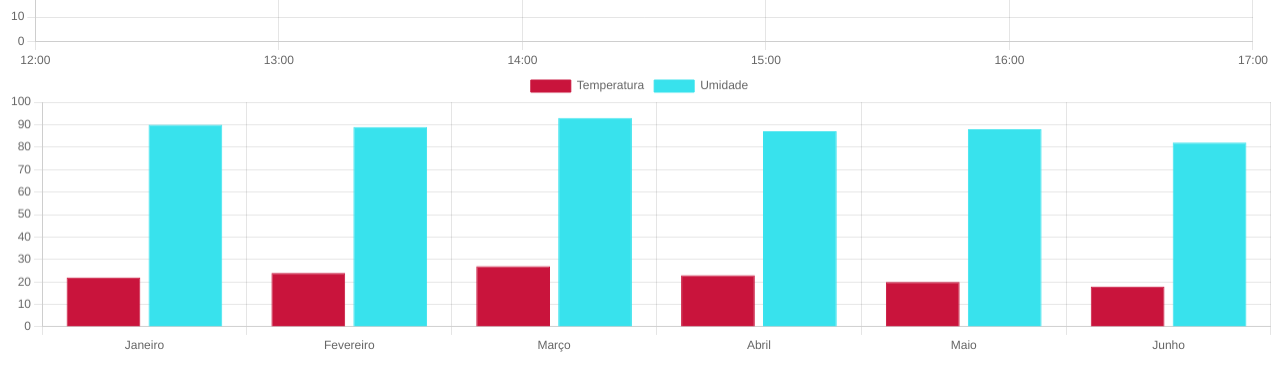
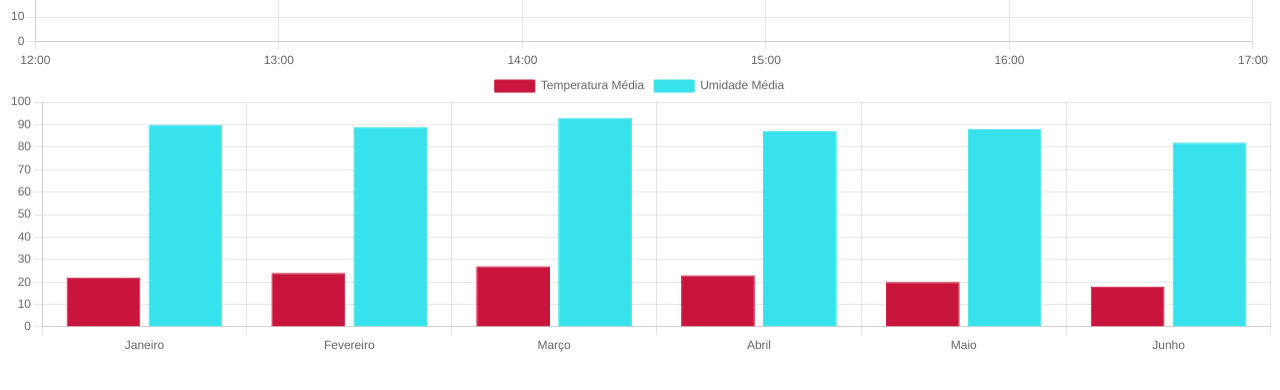
Before and after one commit to MariaPaulaBS/PI, a plain HTML site: page chart/chart.html in a window 1280 px wide. Shown: the part 222-612 px from the top of the page. Drawn offline with nearby package versions, Linux system fonts and the light colour scheme.

Commit message:
Atividade de Chart.JS

```diff
--- a/chart/chart.html
+++ b/chart/chart.html
@@ -56,7 +56,7 @@ new Chart(ctx2, {
     labels: ['Janeiro', 'Fevereiro', 'Março', 'Abril', 'Maio', 'Junho'],
     datasets: [
     {
-        label: 'Temperatura',
+        label: 'Temperatura Média',
         borderColor: '#c9143c',
         backgroundColor: '#c9143c',
         data: [22, 24, 27, 23, 20, 18],
@@ -64,7 +64,7 @@ new Chart(ctx2, {
       },
 
     {
-      label: 'Umidade',
+      label: 'Umidade Média',
       data: [90, 89, 93, 87, 88, 82],
       borderColor: '#38e2ed',
         backgroundColor: '#38e2ed',
```
